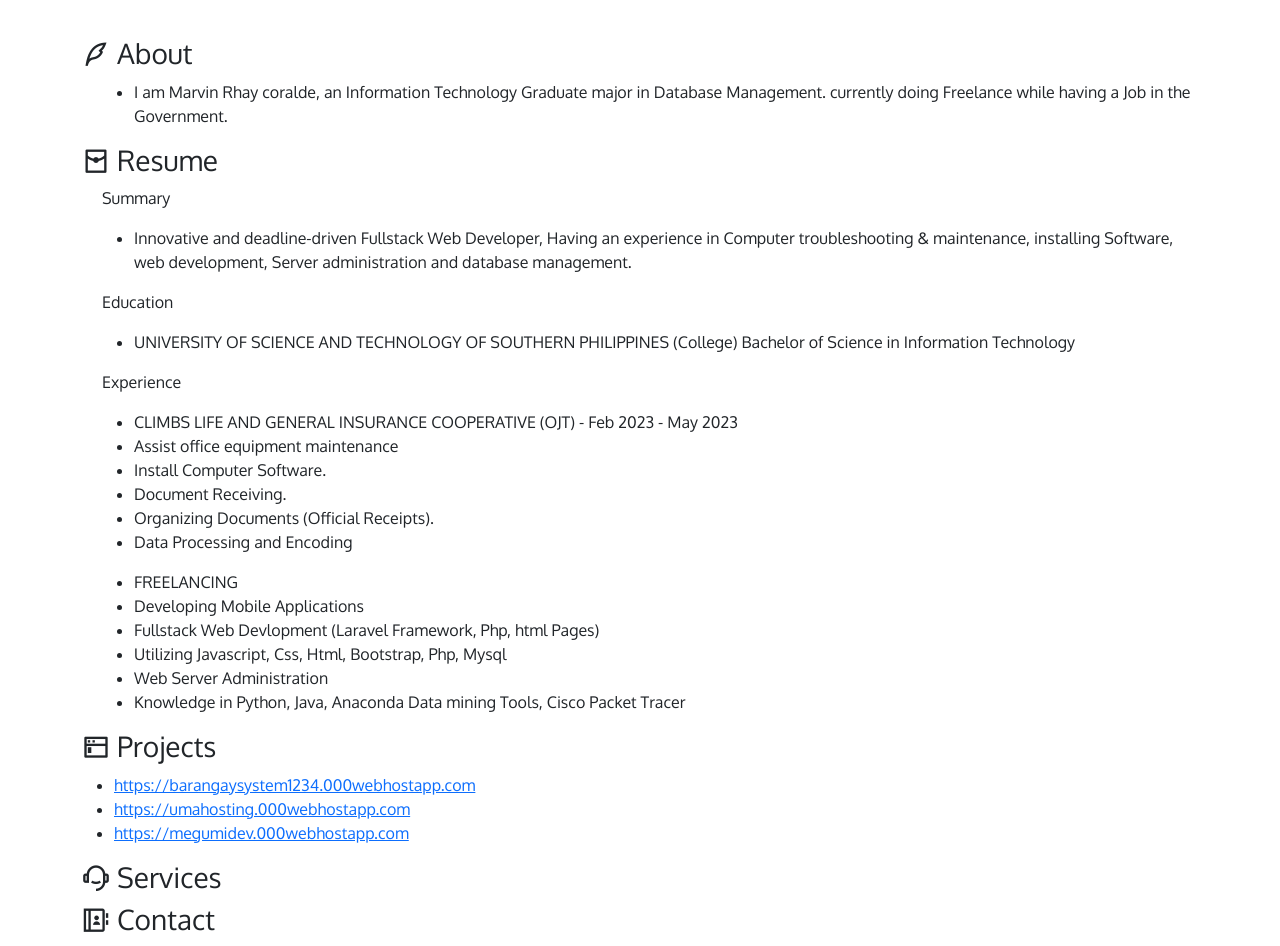
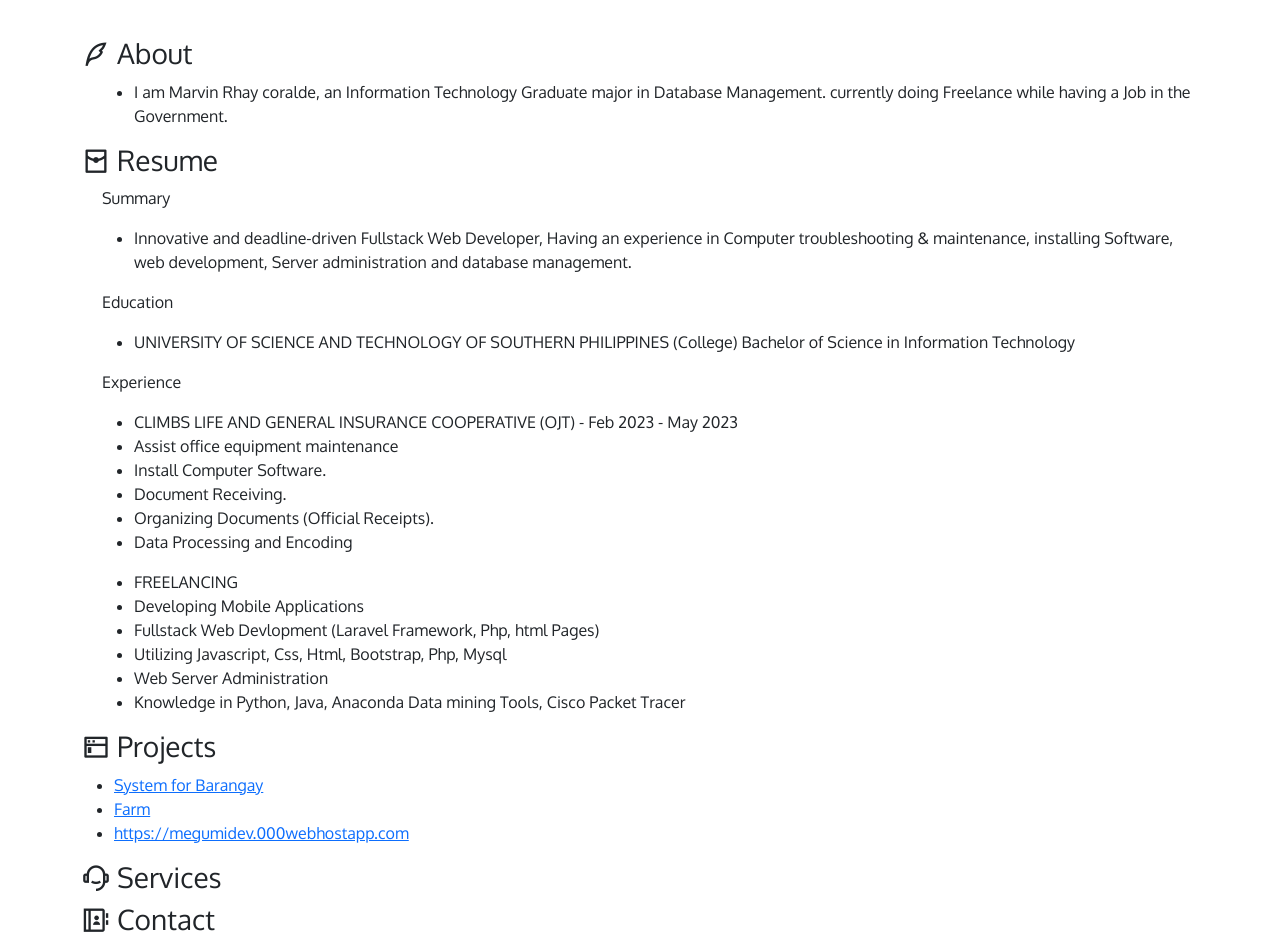
Before and after one commit to mardev1043/portfolio, a plain HTML site: page index.html in a window 1280 px wide. Shown: the part 63-1009 px from the top of the page. Drawn offline with nearby package versions, Linux system fonts and the light colour scheme.

Commit message:
Update index.html

```diff
--- a/index.html
+++ b/index.html
@@ -112,10 +112,10 @@
     <h3><i class="ri-terminal-window-line"></i> Projects</h3>
     <ul>
       <li>
-        <a href="https://barangaysystem1234.000webhostapp.com/" target="_blank">https://barangaysystem1234.000webhostapp.com</a>
+        <a href="https://barangaysystem1234.000webhostapp.com/" target="_blank">System for Barangay</a>
       </li>
       <li>
-        <a href="https://umahosting.000webhostapp.com/open_signup?">https://umahosting.000webhostapp.com</a>
+        <a href="https://umahosting.000webhostapp.com/open_signup?">Farm</a>
       </li>
       <li>
         <a href="https://megumidev.000webhostapp.com">https://megumidev.000webhostapp.com</a>
```
